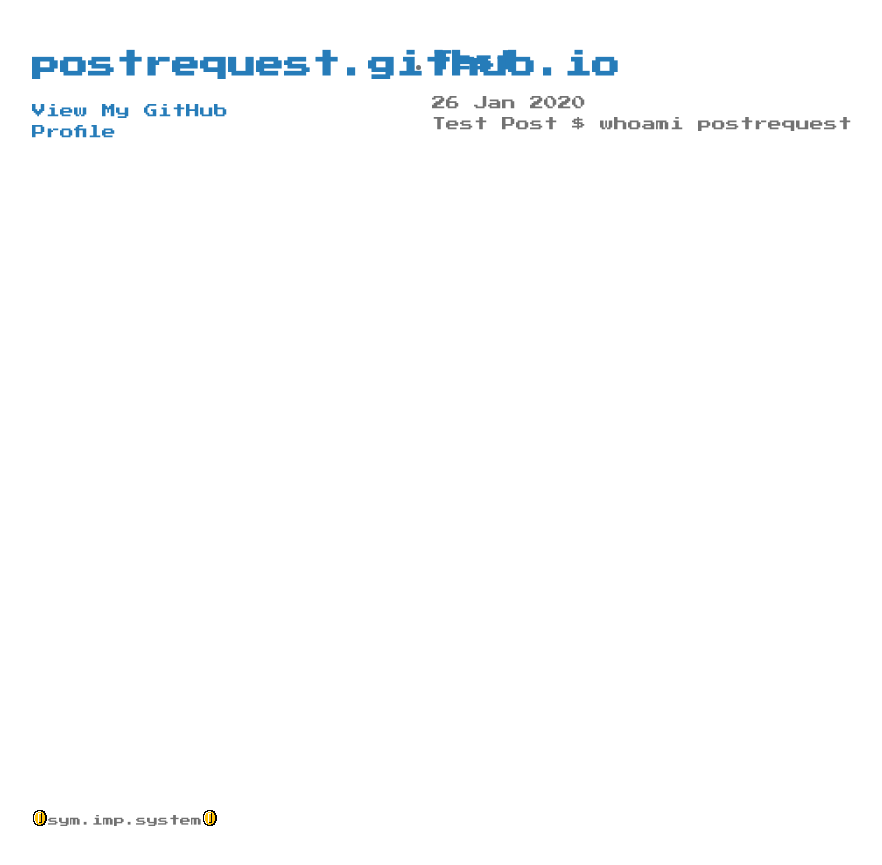
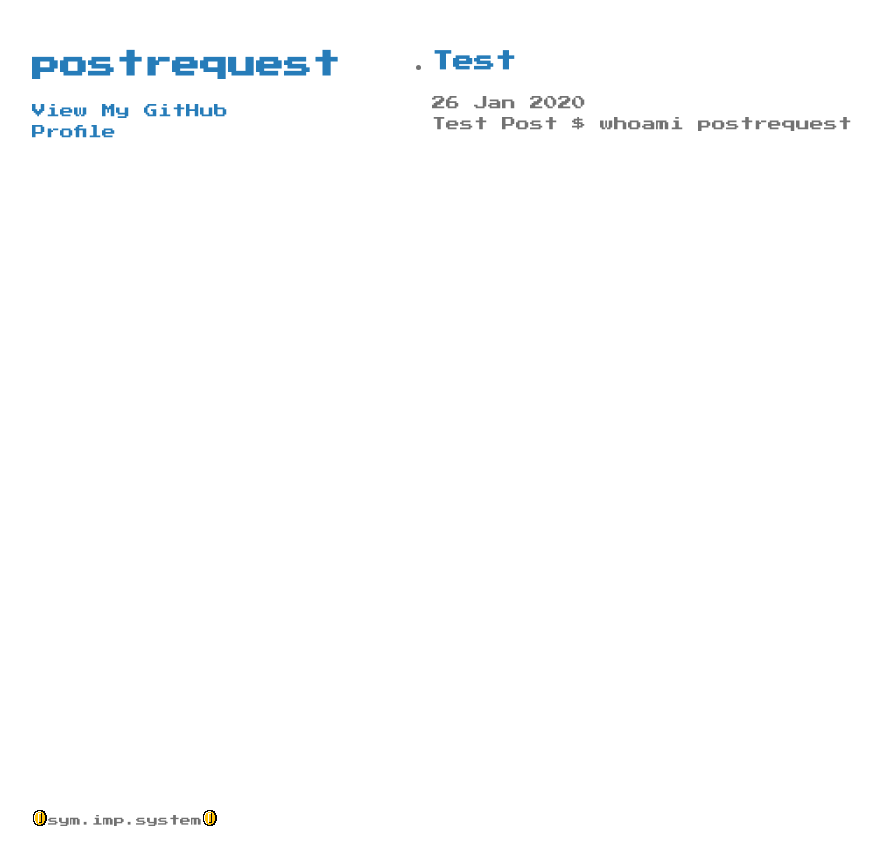
Before and after one commit to postrequest/postrequest.github.io, a Jekyll site: the page built from index.html, in a window 1280 px wide. Shown: the top 865 px of the page, without its empty margins (178-1060 px from the left). Built offline with Jekyll 4.4.1, drawn with Linux system fonts in a browser that asks for light colours; the repository's description, which GitHub fills in, is left out.

Commit message:
Initial Commit

```diff
--- a/_layouts/default.html
+++ b/_layouts/default.html
@@ -16,7 +16,7 @@
   <body>
     <div class="wrapper">
       <header>
-        <h1><a href="{{ "/" | absolute_url }}">{{ site.title | default: site.github.owner_name }}</a></h1>
+        <h1><a href="{{ "/" | absolute_url }}">{{ site.github.owner_name }}</a></h1>
 
         {% if site.logo %}
           <img src="{{site.logo | relative_url}}" alt="Logo" />
```
